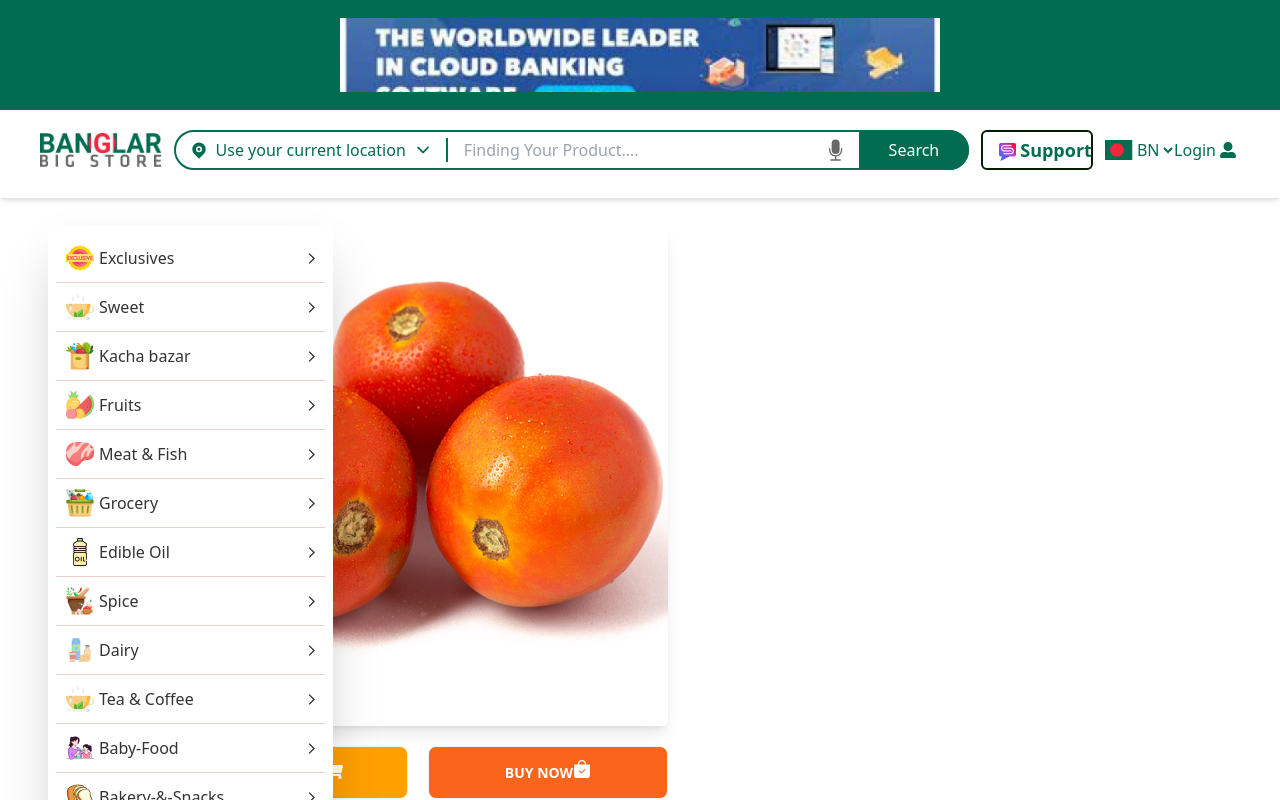
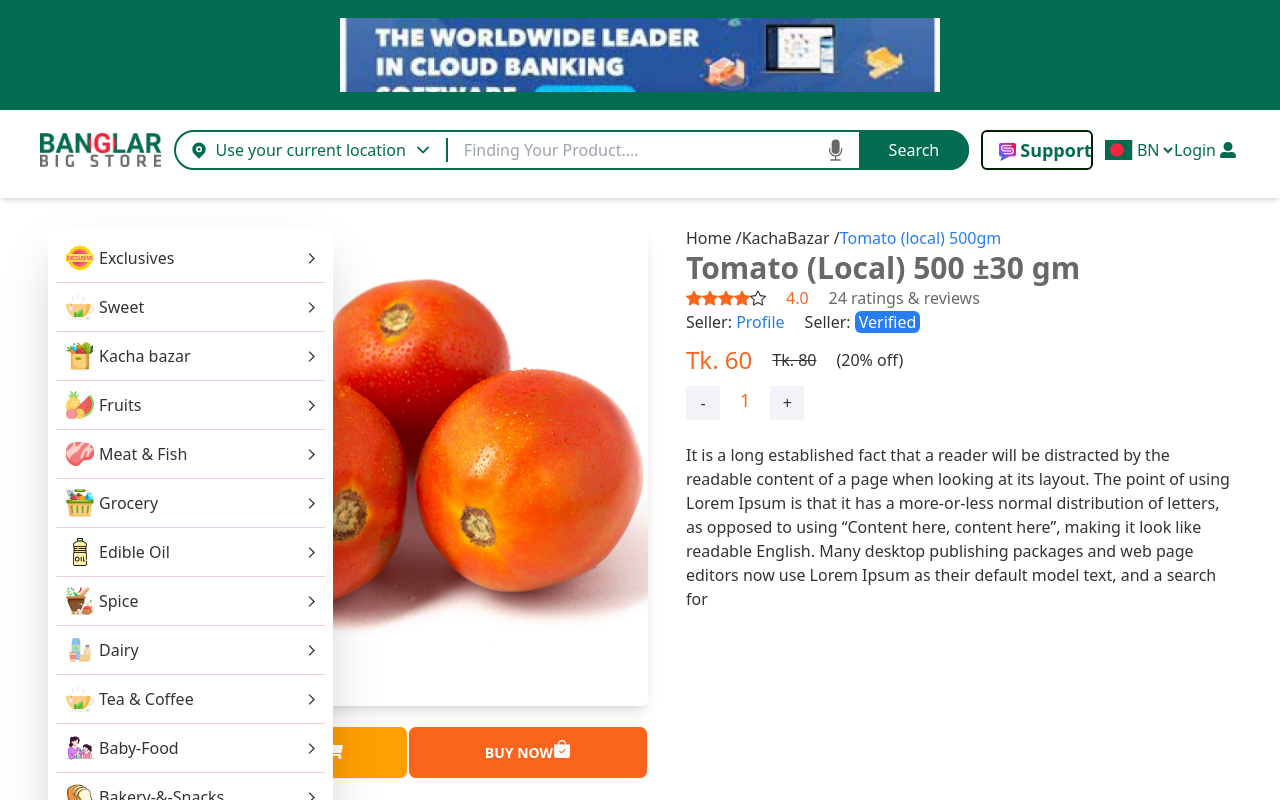
Before and after one commit to kowsar-mahmud-remon/Frontend-2, a Next.js app: page /productpage in a window 1280 px wide. Shown: the top 800 px of the page. Built offline with nearby package versions, Linux system fonts and the light colour scheme.

Commit message:
first main section completed

```diff
--- a/pages/productpage/index.js
+++ b/pages/productpage/index.js
@@ -3,7 +3,8 @@ import Image from 'next/image'
 import fruit from '../../assets/images/product_page/image 6.png'
 import vector from '../../assets/images/product_page/Vector.png'
 import { FaShoppingCart } from 'react-icons/fa';
-import { BsFillBagCheckFill } from 'react-icons/bs';
+import { BsFillBagCheckFill, BsFillStarFill, BsStar } from 'react-icons/bs';
+import Link from "next/link";
 
 
 const index = () => {
@@ -42,6 +43,46 @@ const index = () => {
                             <button className="btn w-[240px] h-[53px] bg-[#FB641B] font-semibold text-white ">Buy Now <BsFillBagCheckFill className="text-white text-lg mb-2" /></button>
                         </div>
                     </div>
+                    <div className="ml-[38px] ">
+                        <div className="">
+                            <p className="">
+                                <Link href="#">Home</Link> /
+                                <Link href="#">KachaBazar</Link> /
+                                <Link className="text-[#287DF3]" href="#">Tomato (local) 500gm</Link>
+                            </p>
+                            <h3 className="text-3xl font-bold text-[#686868]">Tomato (Local) 500 ±30 gm</h3>
+                            <div className="flex gap-5">
+                                <div className="flex items-center">
+                                    <BsFillStarFill className="text-[#FB641B]" />
+                                    <BsFillStarFill className="text-[#FB641B]" />
+                                    <BsFillStarFill className="text-[#FB641B]" />
+                                    <BsFillStarFill className="text-[#FB641B]" />
+                                    <BsStar />
+                                </div>
+                                <p className="text-[#FB641B]">4.0</p>
+                                <p className="text-[#686868]">24 ratings & reviews</p>
+                            </div>
+                            <div className="flex gap-5 items-center">
+                                <p className="">Seller: <Link href="#" className="text-[#287DF3]">Profile</Link></p>
+                                <p className="">Seller: <span className="bg-[#287DF3] text-white px-1 rounded-md">Verified</span></p>
+                            </div>
+                            <div className="flex gap-5 items-center my-2">
+                                <h5 className="text-[24px] text-[#FB641B]">Tk. 60</h5>
+                                <p className=""><del>Tk. 80</del></p>
+                                <p className="">(20% off)</p>
+                            </div>
+                            <div className="flex gap-5">
+                                <div className="text-md w-[34px] h-[34px] bg-[#F2F3F7] flex justify-center items-center">-</div>
+                                <p className="text-lg text-[#FB641B]">1</p>
+                                <div className="text-md w-[34px] h-[34px] bg-[#F2F3F7] flex justify-center items-center">+</div>
+                            </div>
+                            <p className="mt-[23px]">It is a long established fact that a reader will be distracted by the readable content of a page when looking at its layout. The point of using Lorem Ipsum is that it has a more-or-less normal distribution of letters, as opposed to using <q>Content here, content here</q>, making it look like readable English. Many desktop publishing packages and web page editors now use Lorem Ipsum as their default model text, and a search for</p>
+                        </div>
+                    </div>
+                </div>
+                <div className="divider text-[#686868] text-lg"></div>
+                <div className="">
+
                 </div>
             </NavicationWithSideNavLayout>
 
```
Lines whose indentation alone changed are shown as unchanged.
